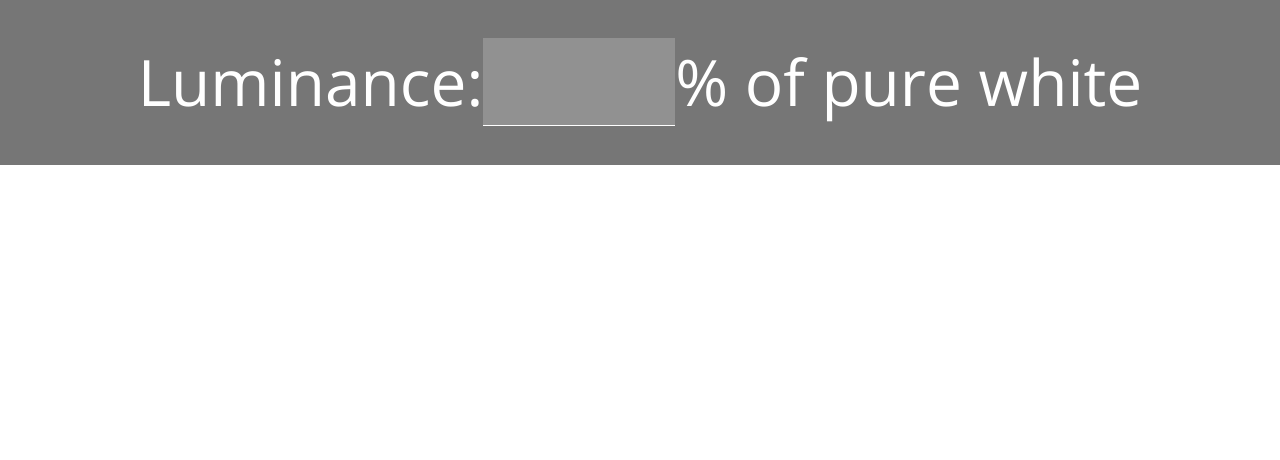
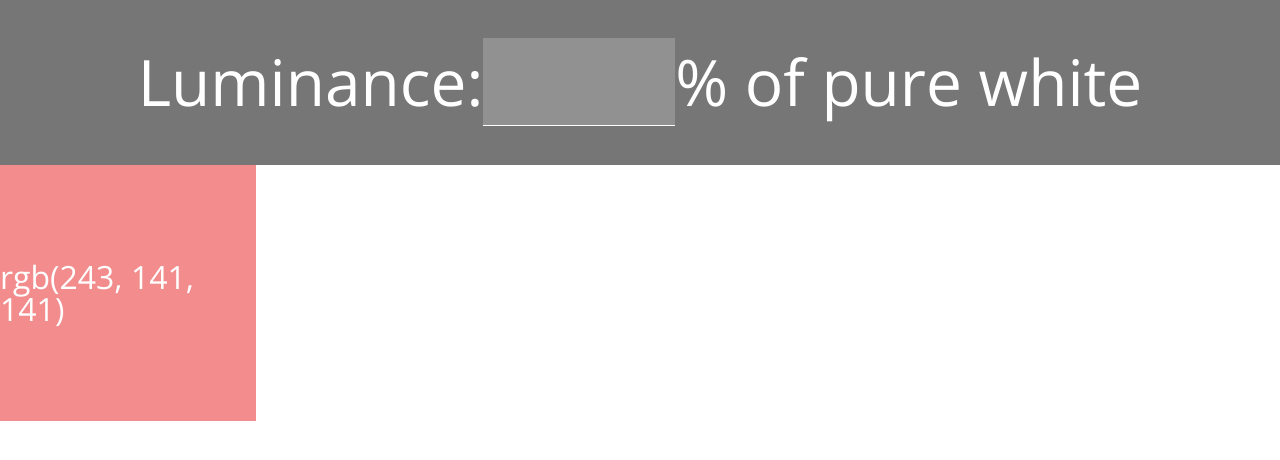
Before and after one commit to masakudamatsu/color-picker, a React (Create React App) app: page / in a window 1280 px wide. Shown: the top 460 px of the page. Built offline with nearby package versions, Linux system fonts and the light colour scheme.

Commit message:
Render a swash of red shade given the luminance level #3

```diff
--- a/src/App.css
+++ b/src/App.css
@@ -3,12 +3,7 @@ body {
     font-weight: 300;
 }
 
-.error-message {
-  font-size: 2rem;
-  font-weight: 700;
-  padding: .6em 0;
-  text-align: center
-}
+/* LuminanceSetter */
 
 .ciu-search {
     position: relative;
@@ -35,3 +30,24 @@ body {
     background: rgba(255,255,255,0.2);
     outline: none;
 }
+
+.error-message {
+  font-size: 2rem;
+  font-weight: 700;
+  padding: .6em 0;
+  text-align: center
+}
+
+/* Swash */
+.swash {
+  align-items: center;
+  display: flex;
+  height: 256px;
+  justify-content: center;
+  width: 256px;
+}
+.rgb-value {
+  color: #fff;
+  font-size: 2rem;
+  font-weight: 300;
+}
--- a/src/App.js
+++ b/src/App.js
@@ -1,16 +1,32 @@
 import React from 'react';
 import './App.css';
 import LuminanceSetter from './components/LuminanceSetter.js';
+import Swash from './components/Swash.js';
 class App extends React.Component {
+  constructor(props) {
+    super(props);
+    this.state = {
+      luminance: 0.4
+    };
+    this.setLuminance = this.setLuminance.bind(this);
+  }
+  setLuminance(luminanceInPercent) {
+    const luminanceInDecimal = luminanceInPercent/100;
+    this.setState({
+      luminance: luminanceInDecimal
+    });
+  }
   render() {
-  return (
-    <div className="App">
+    return (
+      <div className="App">
         <main>
-          <LuminanceSetter />
+          <LuminanceSetter setLuminance={this.setLuminance} />
+          <Swash luminance={this.state.luminance}
+                 redLuminance={0.9} />
         </main>
-    </div>
-  );
-}
+      </div>
+    );
+  }
 }
 
 export default App;
--- a/src/components/LuminanceSetter.js
+++ b/src/components/LuminanceSetter.js
@@ -8,6 +8,7 @@ class LuminanceSetter extends React.Component {
       error: false
     };
     this.handleChange = this.handleChange.bind(this);
+    this.handleKeyPress = this.handleKeyPress.bind(this);
   }
   handleChange(event) {
     if (event.target.value.match(/\D+/g)) {
@@ -19,6 +20,13 @@ class LuminanceSetter extends React.Component {
         luminance: event.target.value,
         error: false
       });
+    }
+  }
+  handleKeyPress(event) {
+    if (event.key === 'Enter') {
+      this.props.setLuminance(this.state.luminance);
+    } else {
+      return;
     }
   }
   render() {
@@ -40,7 +48,8 @@ class LuminanceSetter extends React.Component {
                  autoComplete="off"
                  autoFocus
                  value={this.state.luminance}
-                 onChange={this.handleChange}/>
+                 onChange={this.handleChange}
+                 onKeyPress={this.handleKeyPress}/>
           % of pure white
         </p>
         {errorMessage}
--- /dev/null
+++ b/src/components/Swash.js
@@ -0,0 +1,31 @@
+import React from 'react';
+import ColorGenerator from '../util/ColorGenerator.js';
+
+class Swash extends React.Component {
+  constructor(props) {
+    super(props);
+  }
+  render() {
+    const rgbValues = ColorGenerator.generateColor(this.props.luminance, this.props.redLuminance);
+    let colorCode;
+    let color = {};
+    if (rgbValues) {
+      colorCode = `rgb(${rgbValues.red}, ${rgbValues.green}, ${rgbValues.blue})`;
+      color = {
+        backgroundColor: `${colorCode}`
+      };
+    } else {
+      color = {
+        backgroundColor: 'transparent'
+      }
+    }
+    return (
+      <section className="swash"
+      style={color}>
+        <h3 className="rgb-value">{colorCode}</h3>
+      </section>
+    );
+  }
+}
+
+export default Swash;
--- /dev/null
+++ b/src/util/ColorGenerator.js
@@ -0,0 +1,28 @@
+let luminance = 0.9;
+let red = 0.9;
+
+const ColorGenerator = {
+  generateColor(luminance, red) {
+    const gbLuminance = luminance - 0.2126 * red;
+    if (gbLuminance < 0) {
+      return null;
+    }
+    const gbUnitsNeeded = gbLuminance / (0.7152 + 0.0722);
+    if (gbUnitsNeeded > red ) {
+      return null;
+    }
+    const RGB = (color) => {
+      return 1.055 * Math.pow(color, (1/2.4)) - 0.055;
+    }
+    const convert8bit = (decimal) => {
+      return Math.round(decimal * 255);
+    }
+    return {
+      red: convert8bit(RGB(red)),
+      green: convert8bit(RGB(gbUnitsNeeded)),
+      blue: convert8bit(RGB(gbUnitsNeeded))
+    };
+  }
+}
+
+export default ColorGenerator;
```
